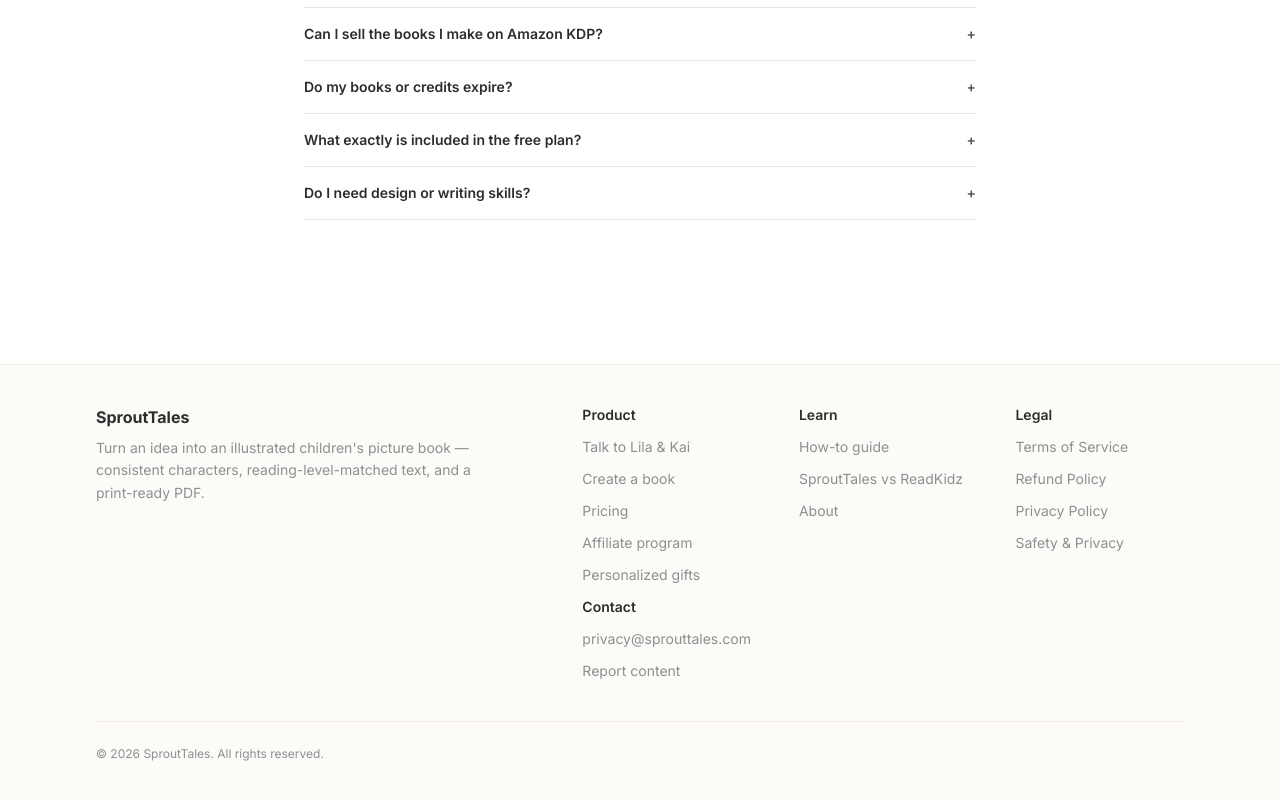
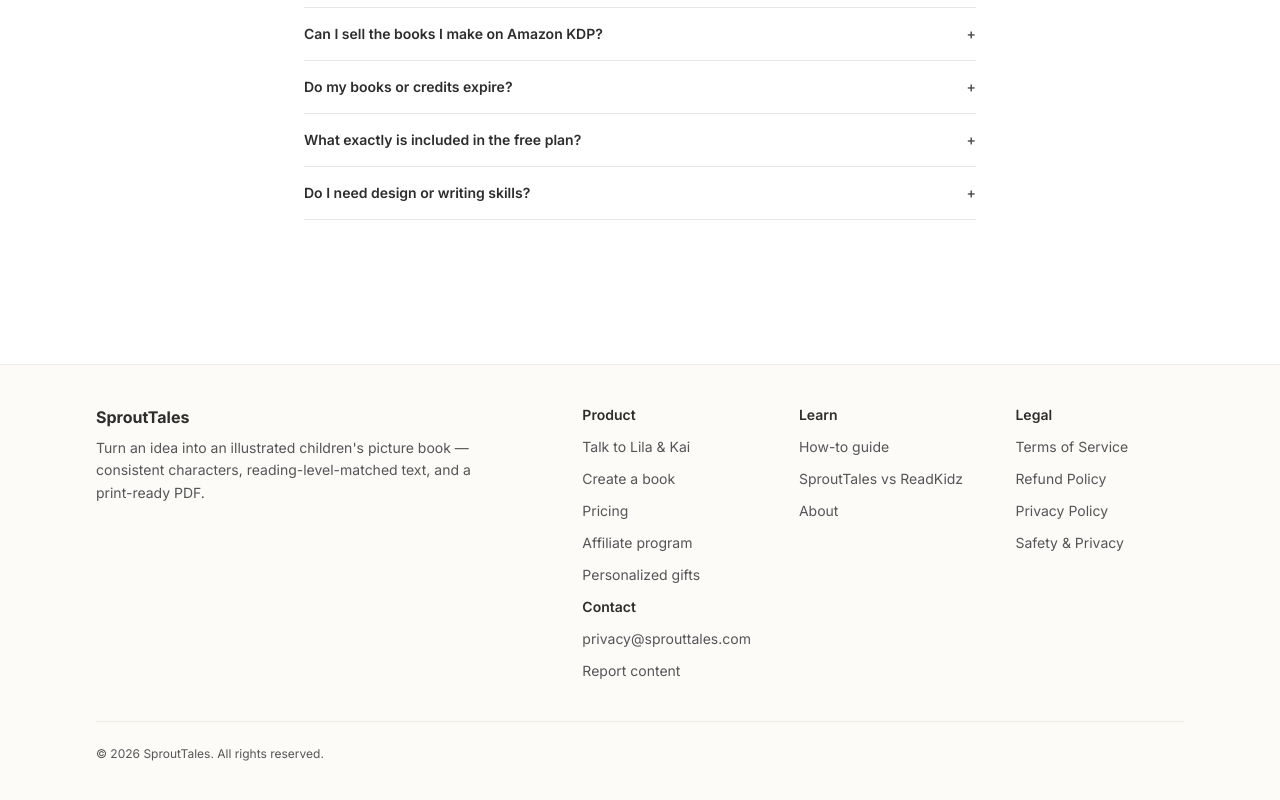
Before and after one commit to zjutimes2015/bookbunny, a Next.js app: page / in a window 1280 px wide. Shown: the part 5550-6350 px from the top of the page. Built offline with nearby package versions, Linux system fonts and the light colour scheme; no server answers.

Commit message:
feat(typography): darken body text, bump tiny sizes for readability

```diff
--- a/components/Footer.tsx
+++ b/components/Footer.tsx
@@ -10,7 +10,7 @@ export default function Footer() {
         <div className="flex flex-col gap-8 md:flex-row md:items-start md:justify-between">
           <div className="max-w-sm">
             <p className="text-base font-bold text-[#2D2D2D]">{SITE_NAME}</p>
-            <p className="mt-2 text-sm leading-relaxed text-[#8E8E93]">
+            <p className="mt-2 text-sm leading-relaxed text-[#545558]">
               Turn an idea into an illustrated children&apos;s picture book — consistent
               characters, reading-level-matched text, and a print-ready PDF.
             </p>
@@ -19,46 +19,46 @@ export default function Footer() {
           <nav className="grid grid-cols-2 gap-x-12 gap-y-3 text-sm sm:grid-cols-3" aria-label="Footer">
             <div className="space-y-3">
               <p className="font-semibold text-[#2D2D2D]">Product</p>
-              <Link href="/buddy" className="block text-[#8E8E93] hover:text-[#FF6B8A]">
+              <Link href="/buddy" className="block text-[#545558] hover:text-[#FF6B8A]">
                 Talk to Lila & Kai
               </Link>
-              <Link href="/create" className="block text-[#8E8E93] hover:text-[#FF6B8A]">
+              <Link href="/create" className="block text-[#545558] hover:text-[#FF6B8A]">
                 Create a book
               </Link>
-              <Link href="/pricing" className="block text-[#8E8E93] hover:text-[#FF6B8A]">
+              <Link href="/pricing" className="block text-[#545558] hover:text-[#FF6B8A]">
                 Pricing
               </Link>
-              <Link href="/affiliate" className="block text-[#8E8E93] hover:text-[#FF6B8A]">
+              <Link href="/affiliate" className="block text-[#545558] hover:text-[#FF6B8A]">
                 Affiliate program
               </Link>
-              <Link href="/personalized-childrens-books" className="block text-[#8E8E93] hover:text-[#FF6B8A]">
+              <Link href="/personalized-childrens-books" className="block text-[#545558] hover:text-[#FF6B8A]">
                 Personalized gifts
               </Link>
             </div>
             <div className="space-y-3">
               <p className="font-semibold text-[#2D2D2D]">Learn</p>
-              <Link href="/blog/how-to-make-a-childrens-book" className="block text-[#8E8E93] hover:text-[#FF6B8A]">
+              <Link href="/blog/how-to-make-a-childrens-book" className="block text-[#545558] hover:text-[#FF6B8A]">
                 How-to guide
               </Link>
-              <Link href="/vs/readkidz" className="block text-[#8E8E93] hover:text-[#FF6B8A]">
+              <Link href="/vs/readkidz" className="block text-[#545558] hover:text-[#FF6B8A]">
                 SproutTales vs ReadKidz
               </Link>
-              <Link href="/about" className="block text-[#8E8E93] hover:text-[#FF6B8A]">
+              <Link href="/about" className="block text-[#545558] hover:text-[#FF6B8A]">
                 About
               </Link>
             </div>
             <div className="space-y-3">
               <p className="font-semibold text-[#2D2D2D]">Legal</p>
-              <Link href="/terms" className="block text-[#8E8E93] hover:text-[#FF6B8A]">
+              <Link href="/terms" className="block text-[#545558] hover:text-[#FF6B8A]">
                 Terms of Service
               </Link>
-              <Link href="/refunds" className="block text-[#8E8E93] hover:text-[#FF6B8A]">
+              <Link href="/refunds" className="block text-[#545558] hover:text-[#FF6B8A]">
                 Refund Policy
               </Link>
-              <Link href="/privacy" className="block text-[#8E8E93] hover:text-[#FF6B8A]">
+              <Link href="/privacy" className="block text-[#545558] hover:text-[#FF6B8A]">
                 Privacy Policy
               </Link>
-              <Link href="/safety" className="block text-[#8E8E93] hover:text-[#FF6B8A]">
+              <Link href="/safety" className="block text-[#545558] hover:text-[#FF6B8A]">
                 Safety & Privacy
               </Link>
             </div>
@@ -66,13 +66,13 @@ export default function Footer() {
               <p className="font-semibold text-[#2D2D2D]">Contact</p>
               <a
                 href={`mailto:${LEGAL_CONTACT_EMAIL}`}
-                className="block break-all text-[#8E8E93] hover:text-[#FF6B8A]"
+                className="block break-all text-[#545558] hover:text-[#FF6B8A]"
               >
                 {LEGAL_CONTACT_EMAIL}
               </a>
               <a
                 href={`mailto:${LEGAL_CONTACT_EMAIL}?subject=Content%20report`}
-                className="block text-[#8E8E93] hover:text-[#FF6B8A]"
+                className="block text-[#545558] hover:text-[#FF6B8A]"
               >
                 Report content
               </a>
@@ -80,7 +80,7 @@ export default function Footer() {
           </nav>
         </div>
 
-        <div className="mt-10 border-t border-[#EFEAE3] pt-6 text-xs text-[#8E8E93]">
+        <div className="mt-10 border-t border-[#EFEAE3] pt-6 text-xs text-[#545558]">
           © {year} {LEGAL_ENTITY}. All rights reserved.
         </div>
       </div>
```
